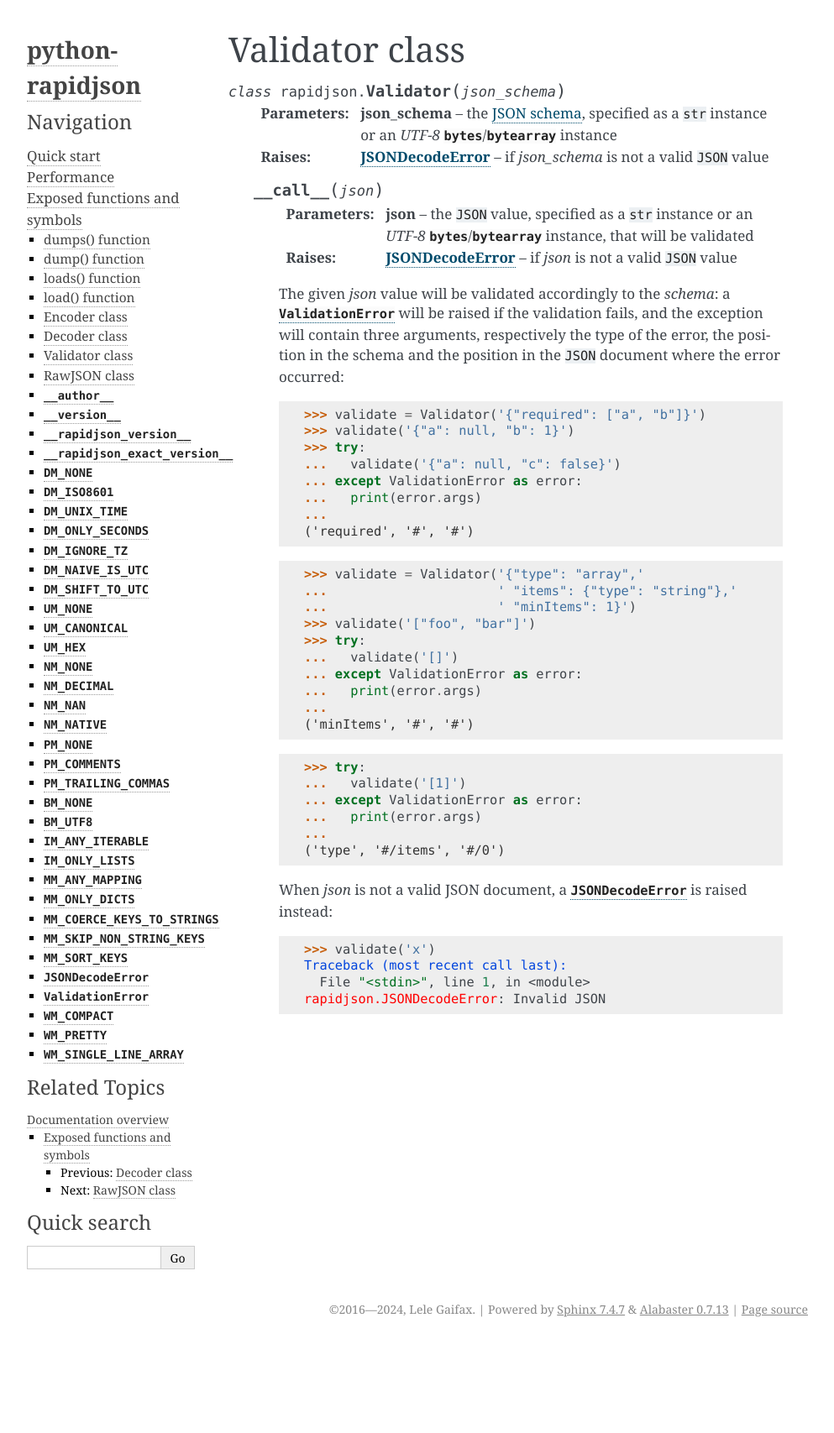
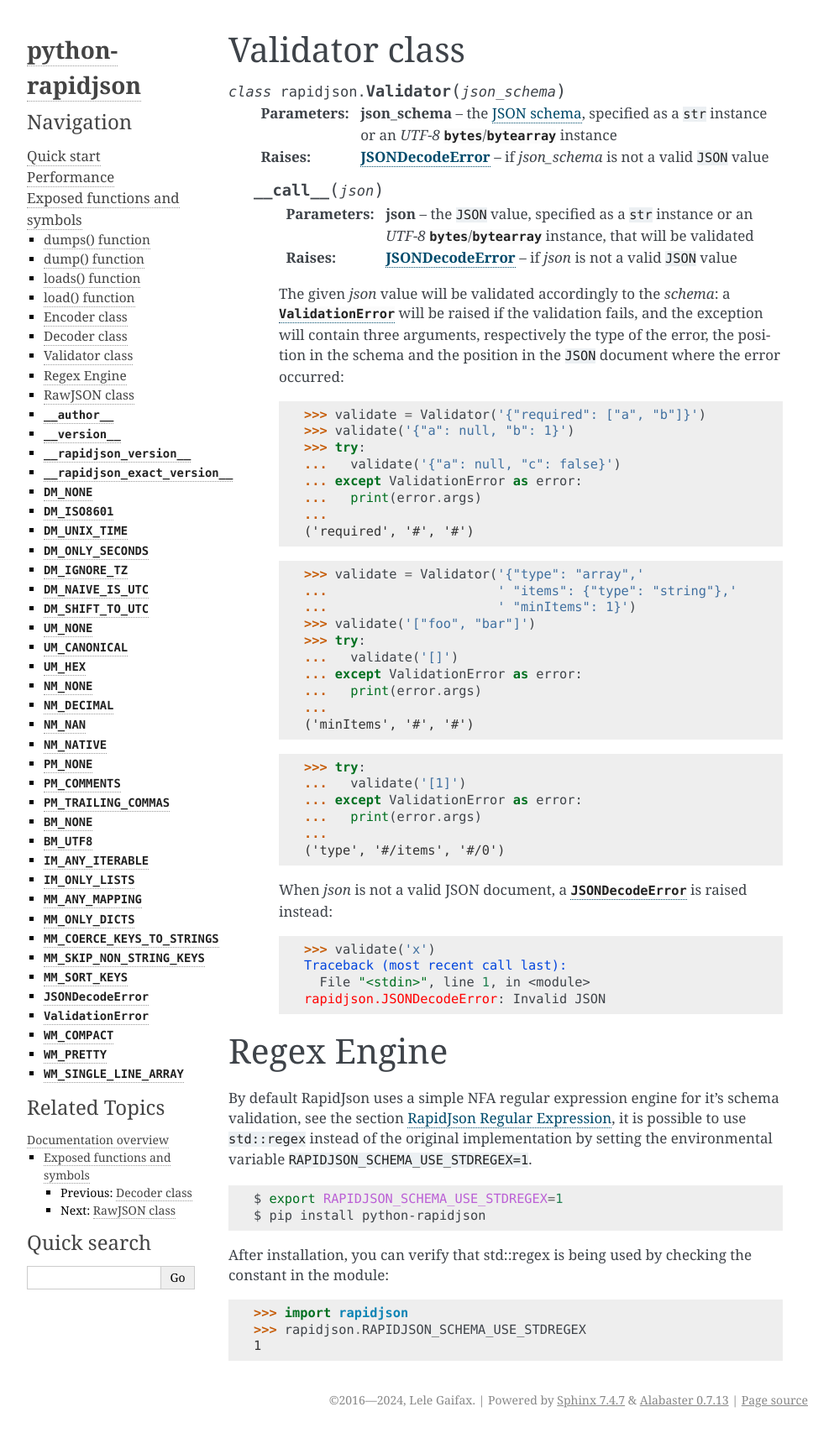
Before and after one commit to python-rapidjson/python-rapidjson, a Sphinx documentation site: the page built from docs/validator.rst, in a window 1280 px wide. Shown: the whole page at 84% size, without its empty margins (148-1141 px from the left). Built offline with Sphinx 7.4.7, drawn with Linux system fonts in a browser that asks for light colours; before the commit the page ends 1599 px from its top, so only the background shows below that.

Commit message:
Document regex engine on validator.rst

```diff
--- a/docs/validator.rst
+++ b/docs/validator.rst
@@ -75,3 +75,27 @@
          Traceback (most recent call last):
            File "<stdin>", line 1, in <module>
          rapidjson.JSONDecodeError: Invalid JSON
+
+============
+Regex Engine
+============
+By default RapidJson uses a simple NFA regular expression engine for it's schema
+validation, see the section `RapidJson Regular Expression`__, it is possible
+to use ``std::regex`` instead of the original implementation by setting the
+environmental variable ``RAPIDJSON_SCHEMA_USE_STDREGEX=1``.
+
+.. code-block:: bash
+
+    $ export RAPIDJSON_SCHEMA_USE_STDREGEX=1
+    $ pip install python-rapidjson
+
+After installation, you can verify that std::regex is being used by checking the
+constant in the module:
+
+.. code-block:: python
+
+    >>> import rapidjson
+    >>> rapidjson.RAPIDJSON_SCHEMA_USE_STDREGEX
+    1
+
+__ http://rapidjson.org/md_doc_schema.html#Regex
```
Also changed, not shown: README.rst (+16 -2 lines).
